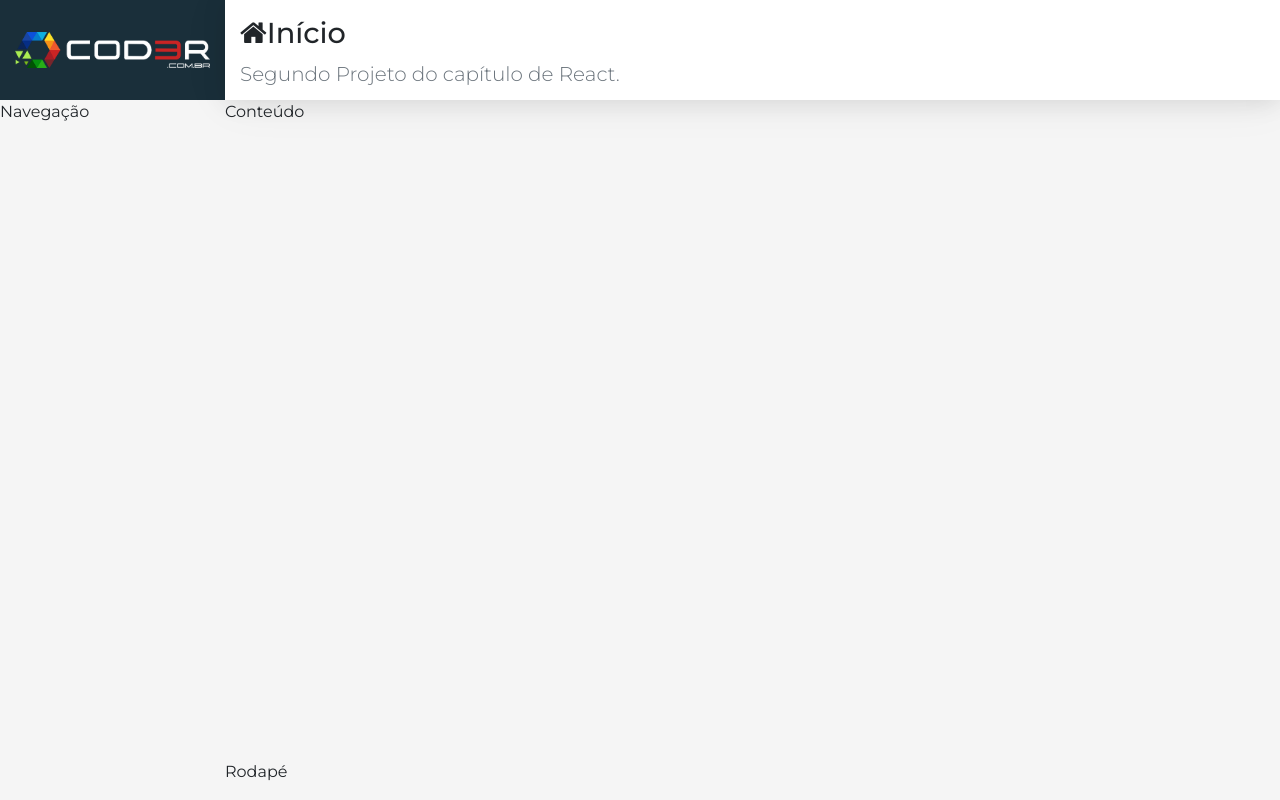
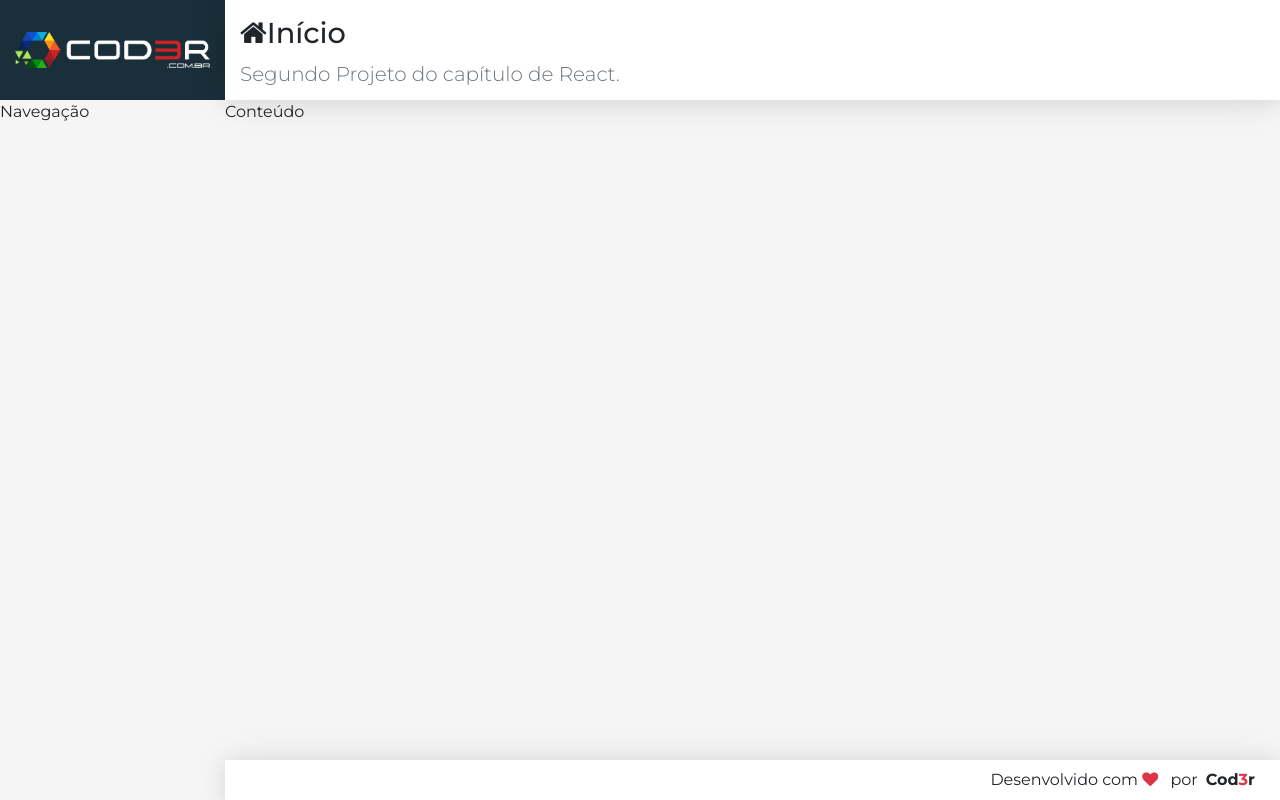
Before and after one commit to jeancrus/crud-project, a React (Create React App) app in the folder frontend/: page / in a window 1280 px wide. Built offline with nearby package versions, Linux system fonts and the light colour scheme.

Commit message:
Finishing Footer component

```diff
--- a/frontend/src/components/template/Footer.css
+++ b/frontend/src/components/template/Footer.css
@@ -0,0 +1,8 @@
+footer.footer {
+    display: flex;
+    align-items: center;
+    justify-content: flex-end;
+    padding: 0 25px;
+    background-color: #FFF;
+    box-shadow: var(--shadow);
+}
--- a/frontend/src/components/template/Footer.jsx
+++ b/frontend/src/components/template/Footer.jsx
@@ -3,6 +3,10 @@ import React from 'react'
 
 export default props => {
     return <footer className="footer">
-        Rodapé
+        <span>
+            Desenvolvido com <i className="fa fa-heart text-danger"></i>&ensp;
+            por
+            <strong>&ensp;Cod<span className="text-danger">3</span>r</strong>
+        </span>
     </footer>
 }
```
